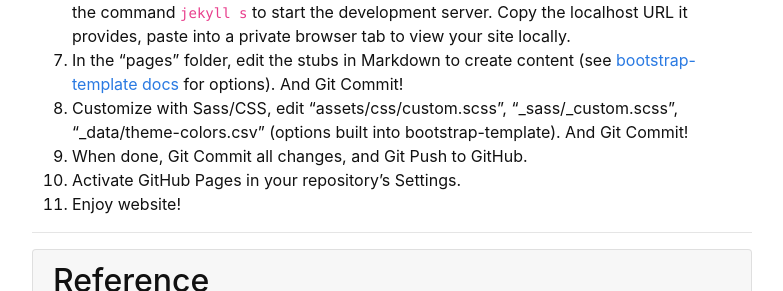
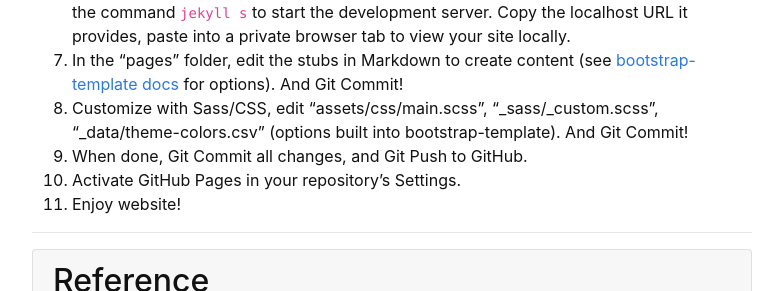
Before and after one commit to evanwill/go-go-ghpages-b, a Jekyll site: the page built from content/5-dev.md, in a window 1280 px wide. Shown: the part 3676-3967 px from the top of the page, without its empty margins (248-1031 px from the left). Built offline with Jekyll 4.4.1, drawn with Linux system fonts in a browser that asks for light colours; comment, search, counter and statistics services are not loaded.

Commit message:
sass fix

```diff
--- a/_includes/template/head.html
+++ b/_includes/template/head.html
@@ -30,6 +30,6 @@
 
 <link rel="stylesheet" href="{{ '/assets/lib/bootstrap.min.css' | relative_url }}" type="text/css">
 <link rel="stylesheet" href="{{ '/assets/lib/fontawesome-free/css/all.min.css' | relative_url }}" >
-<link rel="stylesheet" href="{{ '/assets/css/custom.css' | relative_url }}">
+<link rel="stylesheet" href="{{ '/assets/css/main.css' | relative_url }}">
 
 {% if site.google-analytics-id %}{% include template/google-analytics.html %}{% endif %}
--- a/content/5-dev.md
+++ b/content/5-dev.md
@@ -103,7 +103,7 @@ Overview:
 5. Edit the `_config.yml` with your project info (i.e. edit `title`, `description`, `year`, and `author` for your project). Then Git Commit!
 6. In the root of your repository, start a Terminal (or use one built into your text editor). Type the command `jekyll s` to start the development server. Copy the localhost URL it provides, paste into a private browser tab to view your site locally.
 7. In the "pages" folder, edit the stubs in Markdown to create content (see [bootstrap-template docs](https://github.com/thecdil/bootstrap-template/blob/main/docs/create-website.md){:target="_blank" rel="noopener"} for options). And Git Commit!
-8. Customize with Sass/CSS, edit "assets/css/custom.scss", "_sass/_custom.scss", "_data/theme-colors.csv" (options built into bootstrap-template). And Git Commit!
+8. Customize with Sass/CSS, edit "assets/css/main.scss", "_sass/_custom.scss", "_data/theme-colors.csv" (options built into bootstrap-template). And Git Commit!
 9. When done, Git Commit all changes, and Git Push to GitHub.
 10. Activate GitHub Pages in your repository's Settings.
 11. Enjoy website!
```
Also changed, not shown: assets/css/main.scss (renamed from assets/css/custom.scss).
